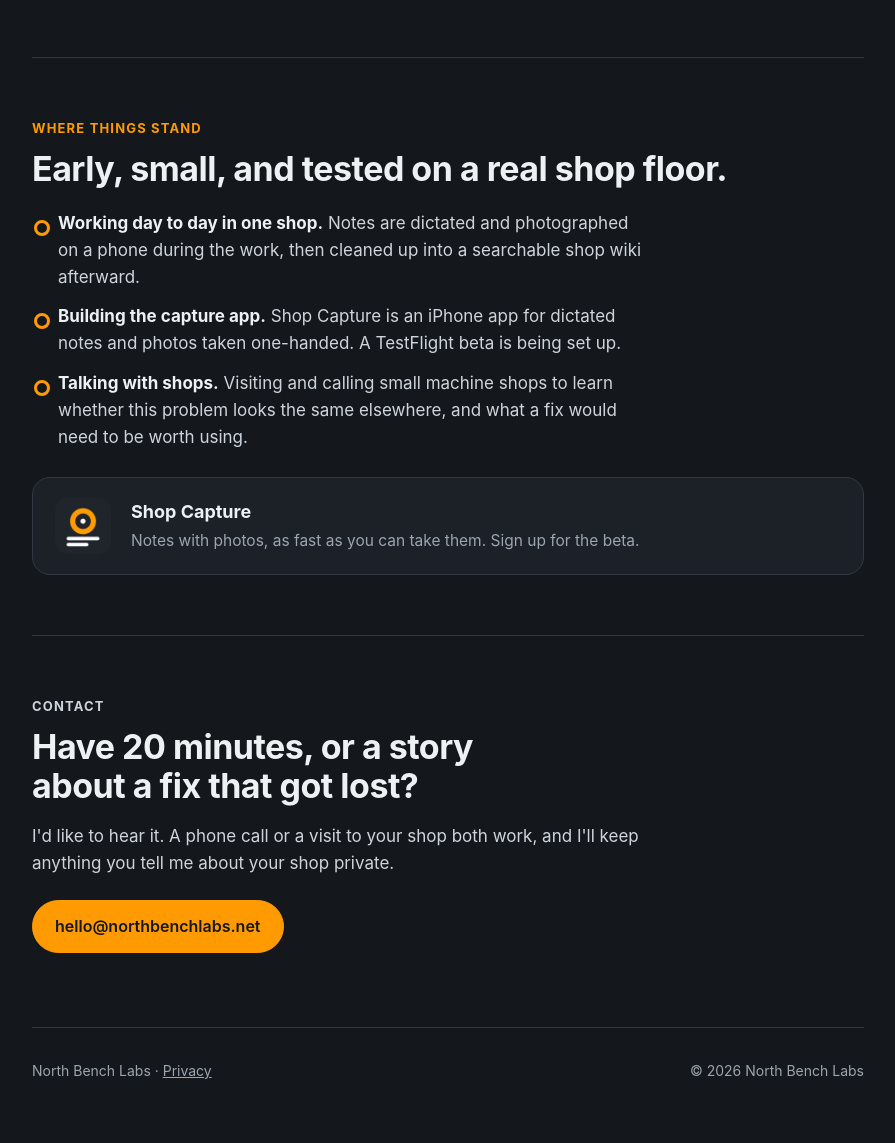
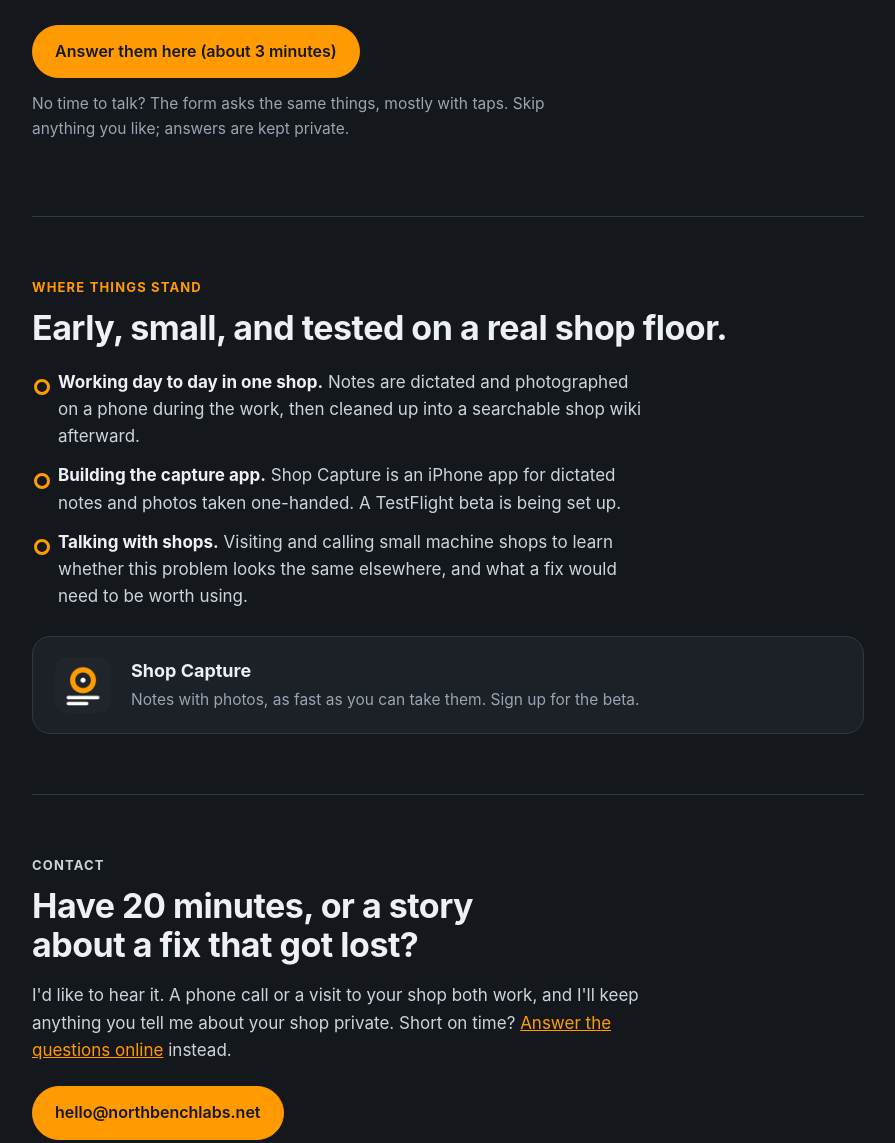
Before and after one commit to newdayforhuman/shop-capture, a plain HTML site: page index.html in a window 1280 px wide. Shown: the part 1317-2460 px from the top of the page, without its empty margins (192-1087 px from the left). Drawn offline with Linux system fonts and the light colour scheme.

Commit message:
Add shop questionnaire link; privacy policy covers it

```diff
--- a/index.html
+++ b/index.html
@@ -81,6 +81,7 @@
   .project:hover { border-color: var(--orange); }
 
   .contact p { color: #cdd4dc; }
+  section > p.note { color: var(--muted); font-size: 15.5px; margin-top: 14px; }
   footer { padding: 32px 0 56px; color: var(--muted); font-size: 14px; display: flex; justify-content: space-between; gap: 16px; flex-wrap: wrap; }
   footer a { color: var(--muted); }
 
@@ -128,6 +129,10 @@
       <li>Have you tried anything to fix this, and what happened to it?</li>
       <li>If it were easy, what would you want captured first?</li>
     </ol>
+    <div class="actions" style="margin-top:28px">
+      <a class="btn primary" href="https://docs.google.com/forms/d/e/1FAIpQLSfBviQ1_n4uT2CrJ428YUc3HJJTJ4UKqewkL6a7GwWmNae1jg/viewform">Answer them here (about 3 minutes)</a>
+    </div>
+    <p class="note">No time to talk? The form asks the same things, mostly with taps. Skip anything you like; answers are kept private.</p>
   </section>
 
   <section id="now">
@@ -147,7 +152,7 @@
   <section class="contact" id="contact">
     <p class="kicker">Contact</p>
     <h2>Have 20 minutes, or a story about a fix that got lost?</h2>
-    <p>I'd like to hear it. A phone call or a visit to your shop both work, and I'll keep anything you tell me about your shop private.</p>
+    <p>I'd like to hear it. A phone call or a visit to your shop both work, and I'll keep anything you tell me about your shop private. Short on time? <a href="https://docs.google.com/forms/d/e/1FAIpQLSfBviQ1_n4uT2CrJ428YUc3HJJTJ4UKqewkL6a7GwWmNae1jg/viewform">Answer the questions online</a> instead.</p>
     <p class="actions" style="margin-top:22px"><a class="btn primary" href="mailto:hello@northbenchlabs.net">hello@northbenchlabs.net</a></p>
   </section>
 
```
Also changed, not shown: shop-capture/privacy.html (+4 -1 lines), 1 other file.
